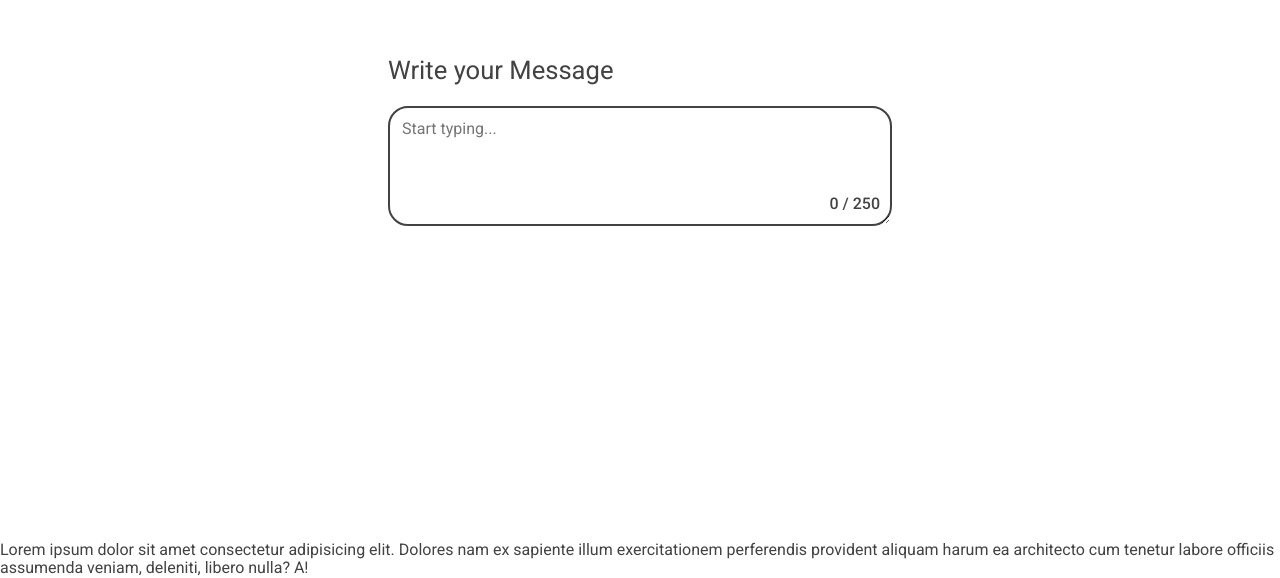
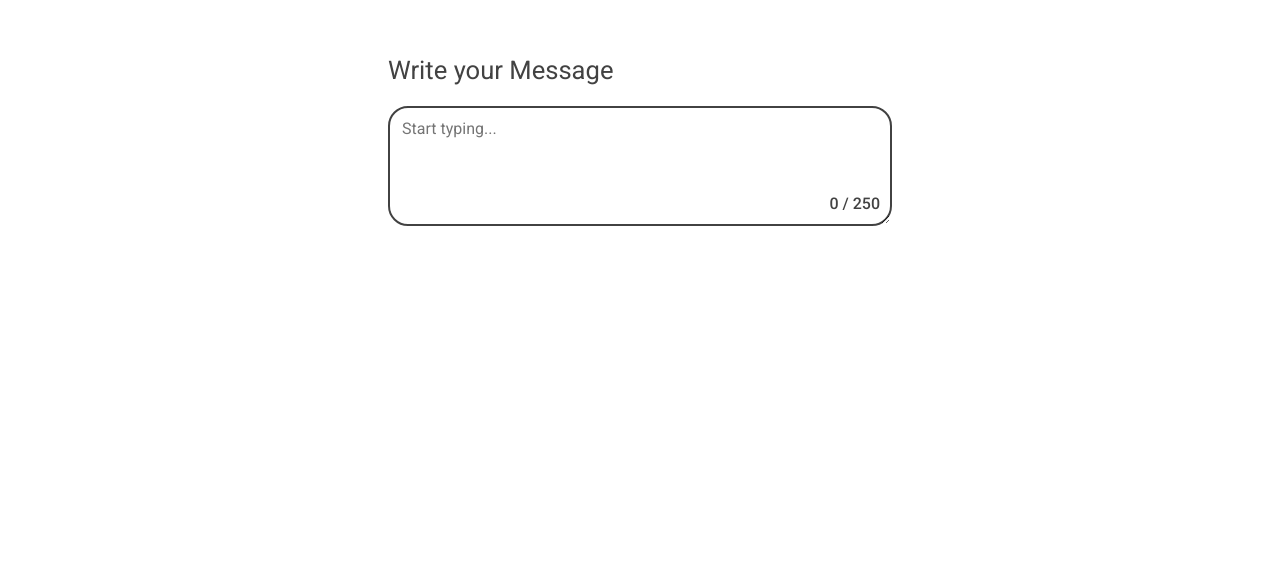
Before and after one commit to maochoa31415/restricted-textarea, a plain HTML site: page index.html in a window 1280 px wide. Shown: the part 259-837 px from the top of the page. After the commit the page ends 800 px from the top, so only its background shows below. Drawn offline with nearby package versions, Linux system fonts and the light colour scheme.

Commit message:
removed sample text

```diff
--- a/index.html
+++ b/index.html
@@ -26,7 +26,6 @@
             <output name="counter" class="counter"> 0 / 250</output>
         </form>
     </main>
-Lorem ipsum dolor sit amet consectetur adipisicing elit. Dolores nam ex sapiente illum exercitationem perferendis provident aliquam harum ea architecto cum tenetur labore officiis assumenda veniam, deleniti, libero nulla? A!
     <script src="script.js"></script>
 </body>
 </html>
```
